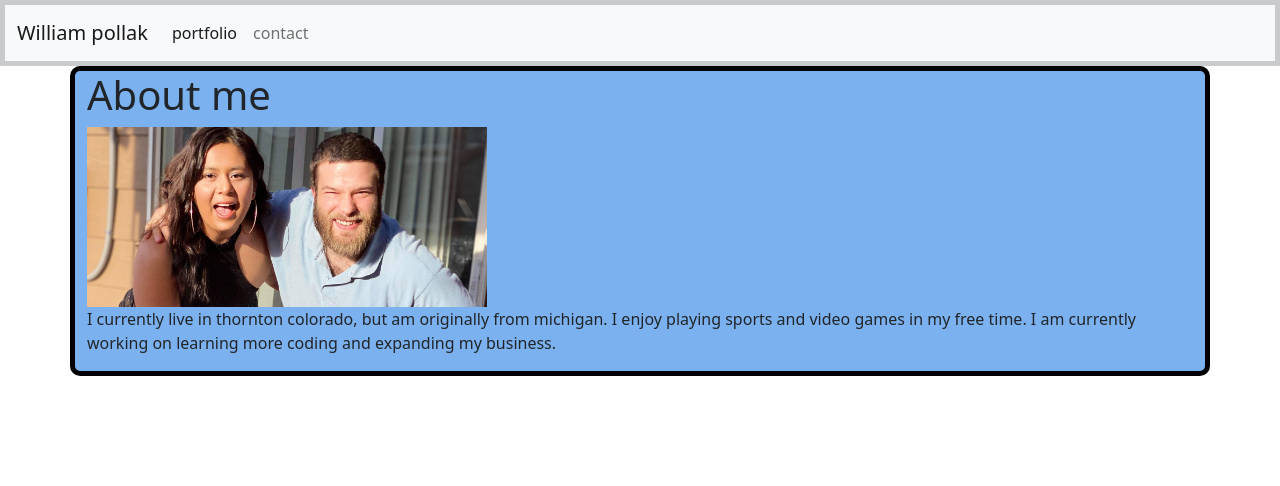
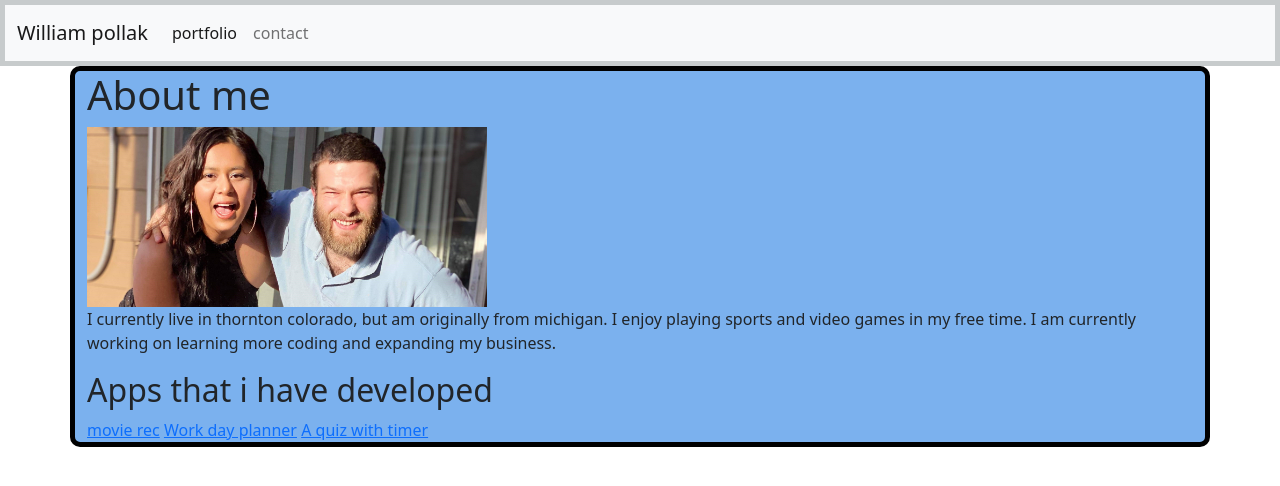
Before and after one commit to trae77/responsivePortfolio, a plain HTML site: page index.html in a window 1280 px wide. Drawn offline with nearby package versions, Linux system fonts and the light colour scheme.

Commit message:
update links

```diff
--- a/index.html
+++ b/index.html
@@ -41,6 +41,11 @@
     </p>
 
 
+    <h2>Apps that i have developed</h2>
+    <a href="https://oborendo.github.io/group-project/">movie rec</a>
+    <a href=" https://trae77.github.io/calendar/">Work day planner</a>
+    <a href=" https://trae77.github.io/web-api-/">A quiz with timer</a>
+
     <!-- Optional JavaScript; choose one of the two! -->
 
     <!-- Option 1: Bootstrap Bundle with Popper -->
```
Also changed, not shown: portfolio.html (+1 -3 lines).
